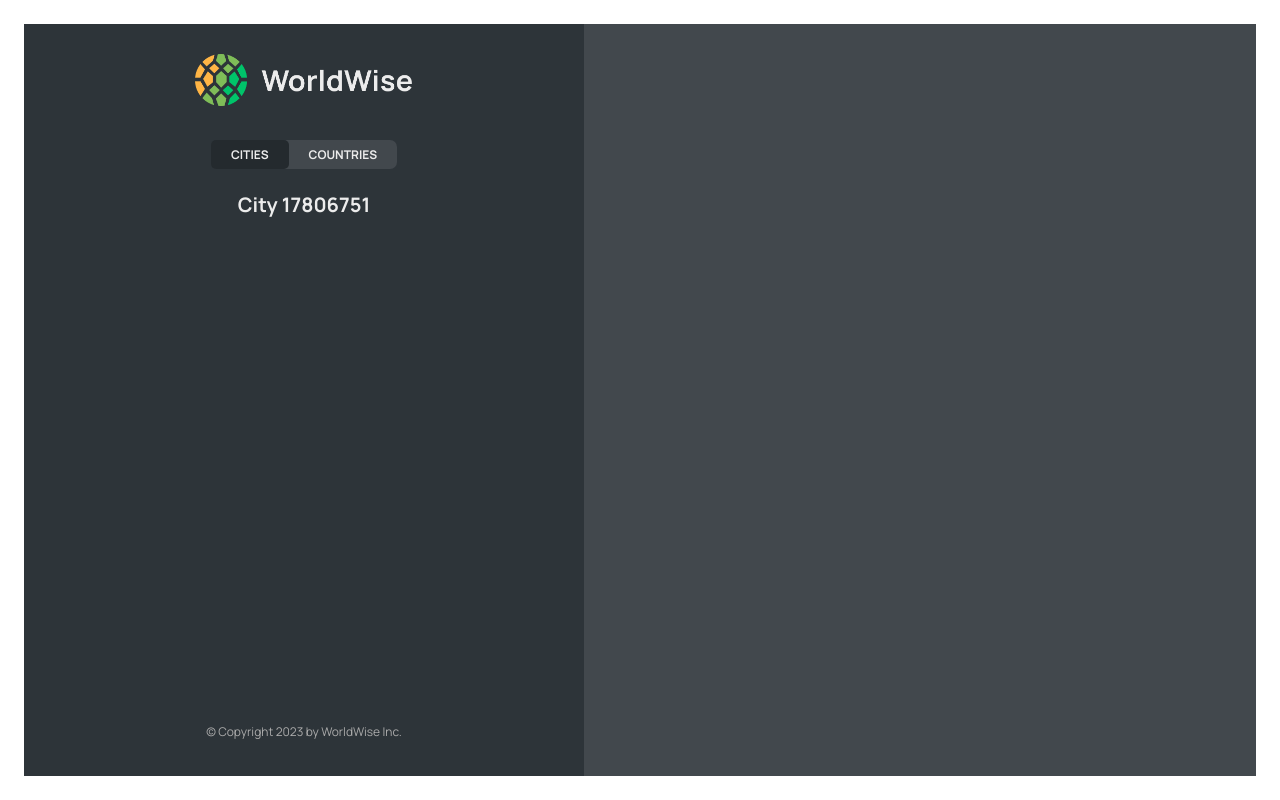
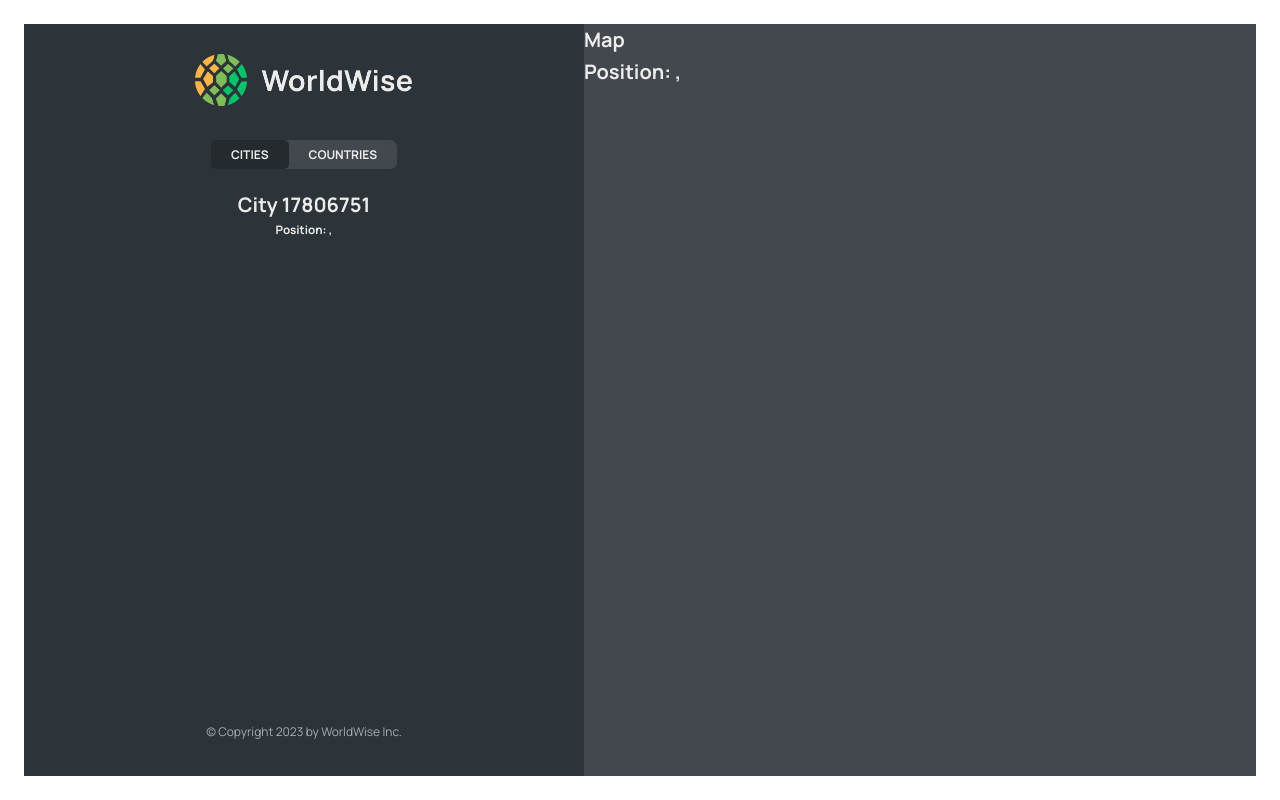
Before and after one commit to NekoJar/worldwise, a React (Vite) app: page /app/cities/17806751 in a window 1280 px wide. Built offline with nearby package versions, Linux system fonts and the light colour scheme; data requests are answered from the project's data file.

Commit message:
reading and setting a query string

```diff
--- a/src/components/City.jsx
+++ b/src/components/City.jsx
@@ -1,4 +1,4 @@
-import { useParams } from "react-router-dom";
+import { useParams, useSearchParams } from "react-router-dom";
 import styles from "./City.module.css";
 
 const formatDate = (date) =>
@@ -11,6 +11,11 @@
 
 function City() {
   const { id } = useParams();
+  const [searchParams, setSearchParams] = useSearchParams();
+
+  const lat = searchParams.get("lat");
+  const lng = searchParams.get("lng");
+
   // TEMP DATA
   const currentCity = {
     cityName: "Lisbon",
@@ -22,7 +27,12 @@
   const { cityName, emoji, date, notes } = currentCity;
 
   return (
-    <h1>City {id}</h1>
+    <>
+      <h1>City {id}</h1>
+      <h3>
+        Position: {lat}, {lng}
+      </h3>
+    </>
     // <div className={styles.city}>
     //   <div className={styles.row}>
     //     <h6>City name</h6>
--- a/src/components/CityItem.jsx
+++ b/src/components/CityItem.jsx
@@ -9,11 +9,14 @@
   }).format(new Date(date));
 
 function CityItem({ city }) {
-  const { cityName, emoji, date, id } = city;
+  const { cityName, emoji, date, id, position } = city;
 
   return (
     <li>
-      <Link className={styles.cityItem} to={`${id}`}>
+      <Link
+        className={styles.cityItem}
+        to={`${id}?lat=${position.lat}&lng=${position.lng}`}
+      >
         <span className={styles.emoji}>{emoji}</span>
         <h3 className={styles.name}>{cityName}</h3>
         <time className={styles.date}>({formatDate(date)})</time>
--- a/src/components/Map.jsx
+++ b/src/components/Map.jsx
@@ -1,7 +1,20 @@
+import { useSearchParams } from "react-router-dom";
 import styles from "./Map.module.css";
 
 function Map() {
-  return <div className={styles.mapContainer}></div>;
+  const [searchParams, setSearchParams] = useSearchParams();
+
+  const lat = searchParams.get("lat");
+  const lng = searchParams.get("lng");
+
+  return (
+    <div className={styles.mapContainer}>
+      <h1>Map</h1>
+      <h1>
+        Position: {lat}, {lng}
+      </h1>
+    </div>
+  );
 }
 
 export default Map;
```
